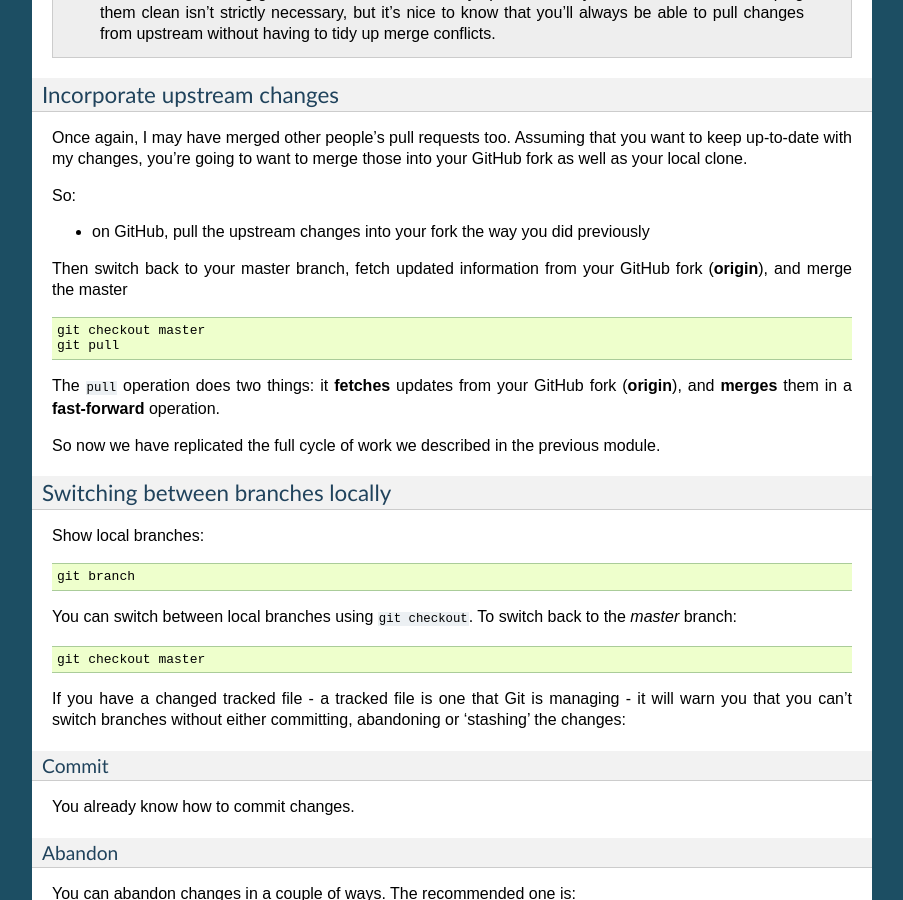
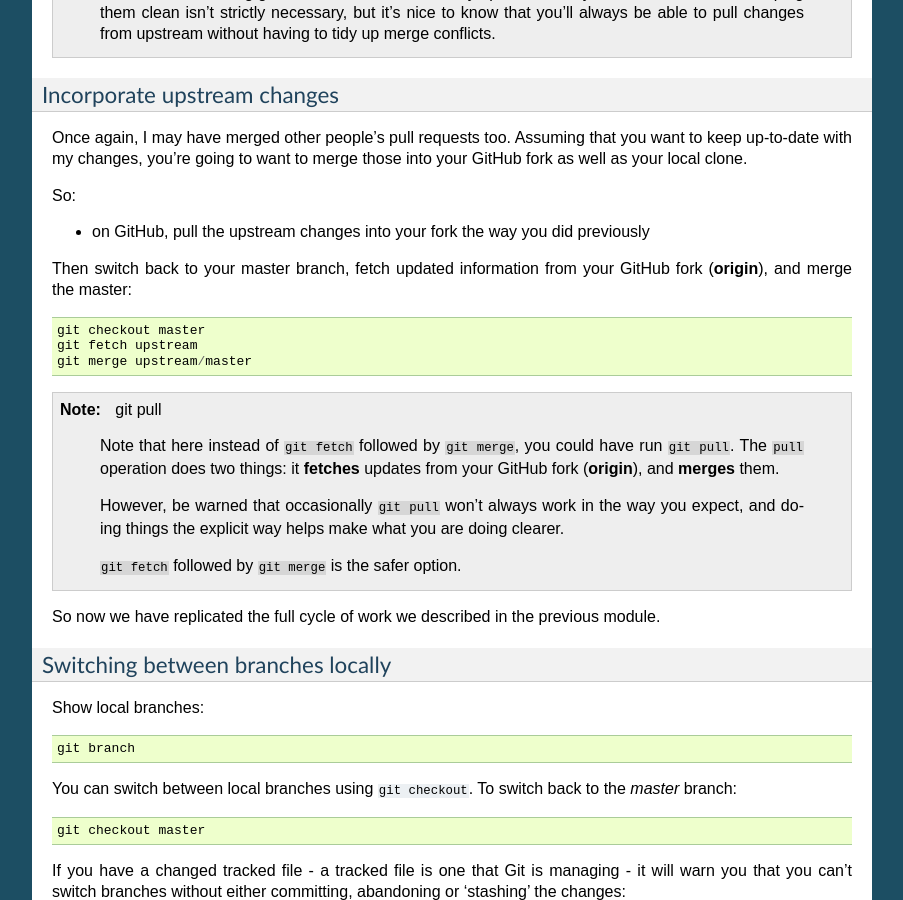
Before and after one commit to evildmp/afraid-to-commit, a Sphinx documentation site: the page built from docs/commandlinegit.rst, in a window 1280 px wide and 900 px high, scrolled down 4473 px. Shown: the whole window, without its empty margins (198-1101 px from the left). Built offline with Sphinx 7.4.7, drawn with Linux system fonts in a browser that asks for light colours.

Commit message:
pull fetch and merge

```diff
--- a/docs/commandlinegit.rst
+++ b/docs/commandlinegit.rst
@@ -276,13 +276,25 @@ So:
   previously
 
 Then switch back to your master branch, fetch updated information from your
-GitHub fork (**origin**), and merge the master ::
+GitHub fork (**origin**), and merge the master::
 
     git checkout master
-    git pull
+    git fetch upstream
+    git merge upstream/master
 
-The ``pull`` operation does two things: it **fetches** updates from your
-GitHub fork (**origin**), and **merges** them in a **fast-forward** operation.
+.. note::
+   git pull
+
+    Note that here instead of ``git fetch`` followed by ``git merge``, you
+    could have run ``git pull``. The ``pull`` operation does two things: it
+    **fetches** updates from your GitHub fork (**origin**), and **merges**
+    them.
+
+    However, be warned that occasionally ``git pull`` won't always work in the
+    way you expect, and doing things the explicit way helps make what you are
+    doing clearer.
+
+    ``git fetch`` followed by ``git merge`` is the safer option.
 
 So now we have replicated the full cycle of work we described in the previous
 module.
--- a/docs/remotes.rst
+++ b/docs/remotes.rst
@@ -108,8 +108,8 @@ Sometimes it will be much more convenient to do it from your commandline.
 There are various ways to do it, but here's one::
 
     git fetch upstream # update information about the remote
-    git merge upstream/master -m "merging with upstream/master" # merge the
-    changes referred to by upstream/master
+    git merge upstream/master # merge the changes referred to by
+    upstream/master
 
 ``git status`` will tell you that your local master is ahead of your *master* at
 **origin**.
```
